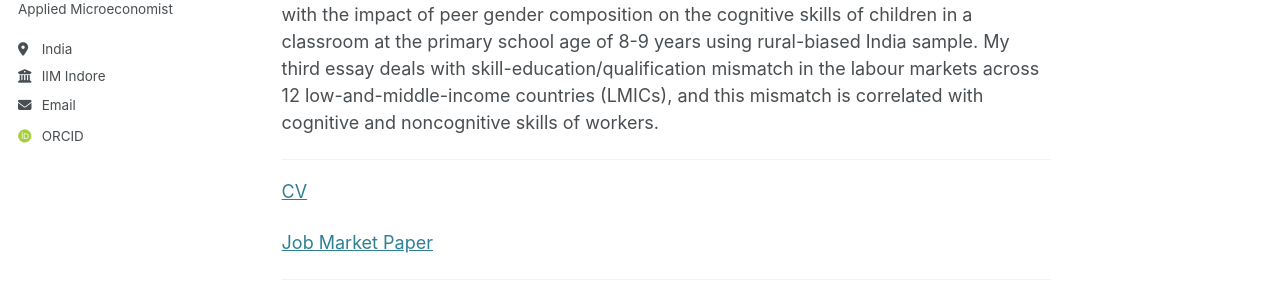
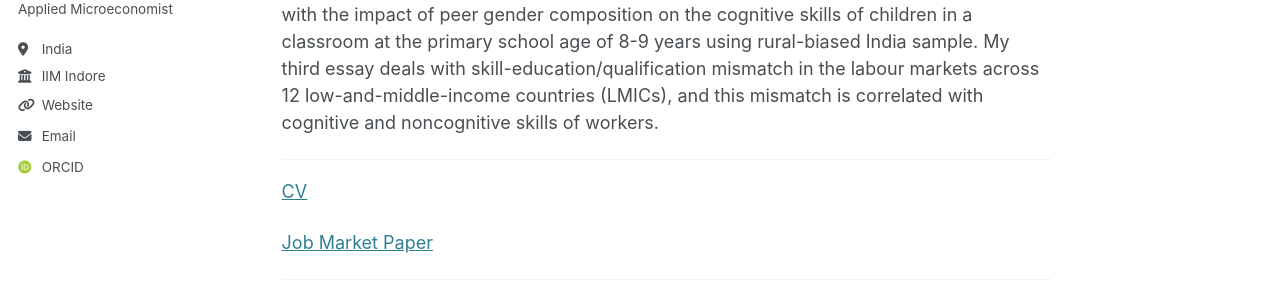
Before and after one commit to vanshika-chaudhary-economics/vanshika-chaudhary-economics.github.io, a Jekyll site: the page built from _pages/about.md, in a window 1280 px wide. Shown: the part 410-698 px from the top of the page. Built offline with Jekyll 4.4.1, drawn with Linux system fonts in a browser that asks for light colours; some web fonts are replaced.

```diff
--- a/_config.yml
+++ b/_config.yml
@@ -28,7 +28,7 @@ author:
   bio              : "Applied Microeconomist"
   location         : "India"
   employer         : "IIM Indore"
-  uri              : #"https://iimidr.ac.in/wp-content/uploads/2025/03/f20Vanshikac.pdf"
+  uri              : "https://iimidr.ac.in/wp-content/uploads/2025/03/f20Vanshikac.pdf"
   email            : "f20vanshikac@iimidr.ac.in"
 
   # Academic websites
```
